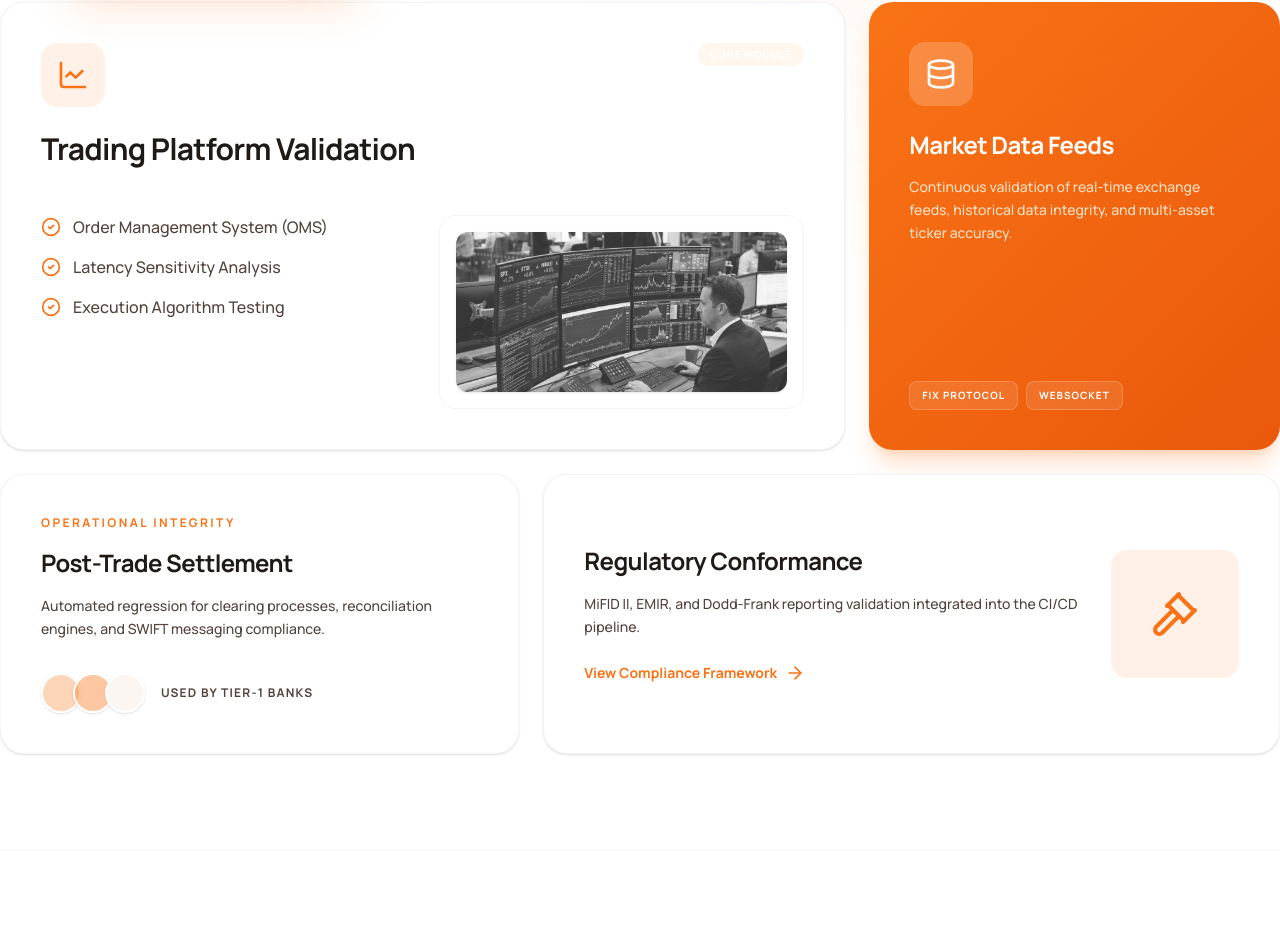
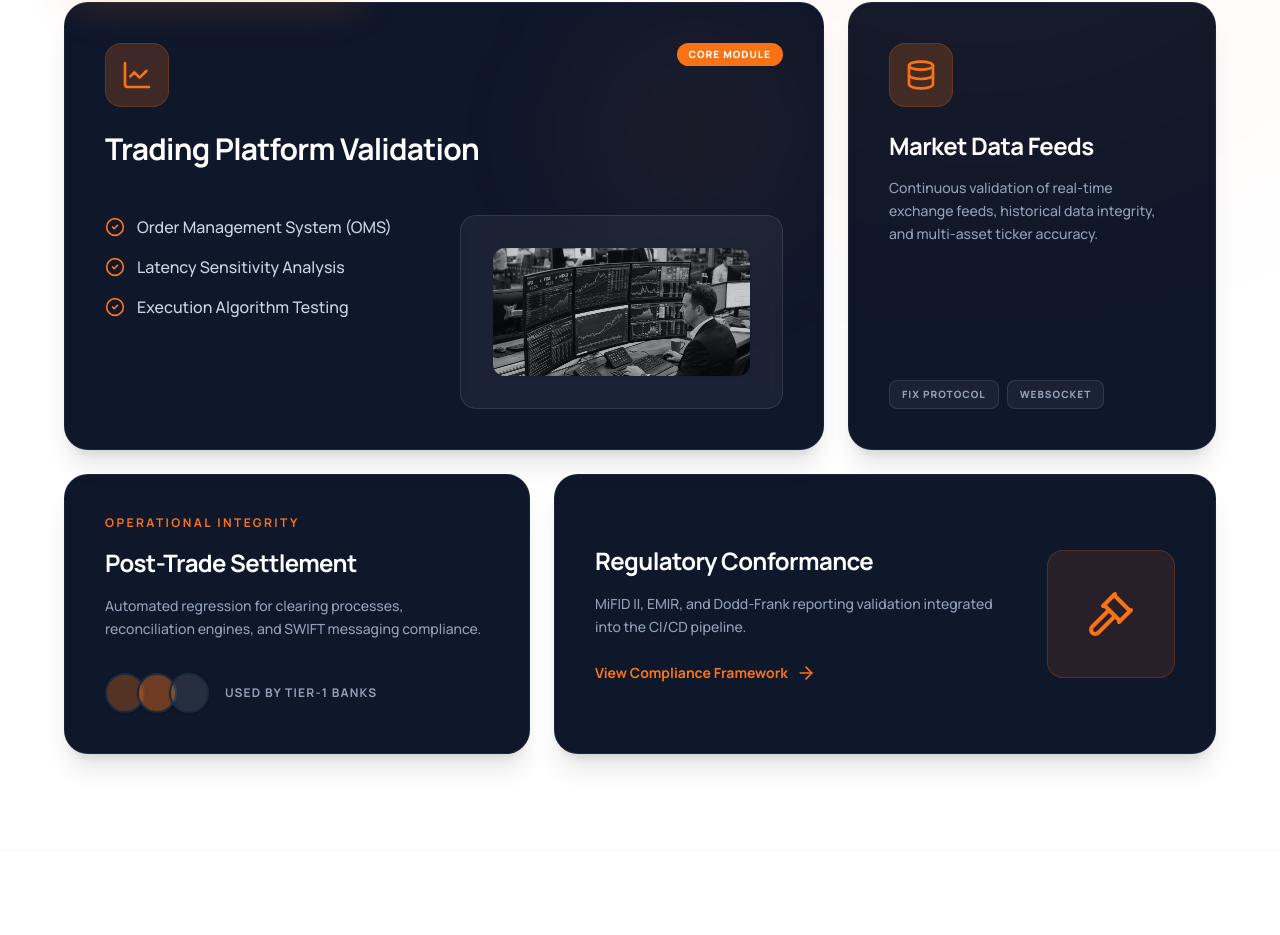
Before and after one commit to NrGjoe846/v-qube, a React (Vite) app: page /testing/capital-markets in a window 1280 px wide. Shown: the part 813-1748 px from the top of the page. Built offline with nearby package versions, Linux system fonts and the light colour scheme.

Commit message:
refactor: update UI styling and formatting across DataWarehouse, RetailLoanTesting, and CapitalMarkets pages

```diff
--- a/src/pages/CapitalMarkets.tsx
+++ b/src/pages/CapitalMarkets.tsx
@@ -79,98 +79,100 @@ export default function CapitalMarkets() {
           </div>
         </header>
 
-          {/* Bento Grid - Testing Specializations */}
+        {/* Bento Grid - Testing Specializations */}
+        <div className="container-max w-full">
           <div className="grid grid-cols-1 md:grid-cols-12 gap-6 mb-24">
             {/* Card 1: Trading Platform */}
             <motion.div
               whileHover={{ y: -5 }}
-              className="md:col-span-8 group relative overflow-hidden bg-white dark:bg-slate-900 rounded-3xl p-10 shadow-sm border border-slate-100 dark:border-slate-800 hover:shadow-xl transition-all duration-500"
+              className="md:col-span-8 group relative overflow-hidden bg-slate-900 rounded-3xl p-10 shadow-xl border border-white/5 hover:shadow-primary/10 transition-all duration-500"
             >
-              <div className="flex justify-between items-start mb-12">
+              <div className="flex justify-between items-start mb-12 relative z-10">
                 <div>
-                  <div className="w-16 h-16 bg-primary/10 rounded-2xl flex items-center justify-center mb-6">
+                  <div className="w-16 h-16 bg-primary/20 rounded-2xl flex items-center justify-center mb-6 border border-primary/20">
                     <LineChart className="text-primary w-8 h-8" />
                   </div>
-                  <h3 className="text-3xl font-bold tracking-tight text-on-surface">Trading Platform Validation</h3>
+                  <h3 className="text-3xl font-bold tracking-tight text-white">Trading Platform Validation</h3>
                 </div>
-                <span className="bg-primary-container text-white px-3 py-1 rounded-full text-[10px] font-black uppercase tracking-widest">CORE MODULE</span>
+                <span className="bg-primary text-white px-3 py-1 rounded-full text-[10px] font-black uppercase tracking-widest">CORE MODULE</span>
               </div>
-              <div className="grid md:grid-cols-2 gap-8">
+              <div className="grid md:grid-cols-2 gap-8 relative z-10">
                 <ul className="space-y-4">
-                  <li className="flex items-center gap-3 text-on-surface-variant font-medium">
+                  <li className="flex items-center gap-3 text-slate-300 font-medium">
                     <CheckCircle2 className="w-5 h-5 text-primary" />
                     Order Management System (OMS)
                   </li>
-                  <li className="flex items-center gap-3 text-on-surface-variant font-medium">
+                  <li className="flex items-center gap-3 text-slate-300 font-medium">
                     <CheckCircle2 className="w-5 h-5 text-primary" />
                     Latency Sensitivity Analysis
                   </li>
-                  <li className="flex items-center gap-3 text-on-surface-variant font-medium">
+                  <li className="flex items-center gap-3 text-slate-300 font-medium">
                     <CheckCircle2 className="w-5 h-5 text-primary" />
                     Execution Algorithm Testing
                   </li>
                 </ul>
-                <div className="bg-surface-container-low dark:bg-slate-800/50 rounded-2xl p-4 overflow-hidden border border-slate-100 dark:border-white/5">
+                <div className="bg-white/5 rounded-2xl p-6 md:p-8 overflow-hidden border border-white/10 backdrop-blur-sm">
                   <img
-                    className="w-full h-40 object-cover rounded-xl shadow-sm opacity-80 group-hover:opacity-100 transition-opacity duration-500 grayscale group-hover:grayscale-0"
+                    className="w-full h-32 object-cover rounded-xl shadow-sm opacity-80 group-hover:opacity-100 transition-opacity duration-500 grayscale group-hover:grayscale-0"
                     src="/assets/images/trading_dashboard.png"
                     alt="Trading dashboard visualization"
                     referrerPolicy="no-referrer"
                   />
                 </div>
               </div>
+              <div className="absolute top-0 right-0 w-64 h-64 bg-primary/5 rounded-full blur-3xl pointer-events-none"></div>
             </motion.div>
 
             {/* Card 2: Market Data */}
             <motion.div
               whileHover={{ y: -5 }}
-              className="md:col-span-4 bg-primary text-white rounded-3xl p-10 orange-gradient flex flex-col justify-between shadow-xl shadow-primary/20"
+              className="md:col-span-4 bg-slate-900 rounded-3xl p-10 flex flex-col justify-between border border-white/5 shadow-xl hover:shadow-primary/10 transition-all duration-500 group"
             >
               <div>
-                <div className="w-16 h-16 bg-white/20 rounded-2xl flex items-center justify-center mb-6">
-                  <Database className="text-white w-8 h-8" />
+                <div className="w-16 h-16 bg-primary/20 rounded-2xl flex items-center justify-center mb-6 border border-primary/20 group-hover:bg-primary group-hover:text-white transition-all duration-500">
+                  <Database className="text-primary group-hover:text-white w-8 h-8" />
                 </div>
-                <h3 className="text-2xl font-bold leading-tight mb-4 tracking-tight">Market Data Feeds</h3>
-                <p className="text-primary-fixed text-sm leading-relaxed opacity-90 font-medium">
+                <h3 className="text-2xl font-bold leading-tight mb-4 tracking-tight text-white">Market Data Feeds</h3>
+                <p className="text-slate-400 text-sm leading-relaxed font-medium">
                   Continuous validation of real-time exchange feeds, historical data integrity, and multi-asset ticker accuracy.
                 </p>
               </div>
               <div className="mt-8 flex flex-wrap gap-2">
-                <span className="bg-white/10 px-3 py-1.5 rounded-lg text-[10px] font-bold border border-white/20 uppercase tracking-widest">FIX Protocol</span>
-                <span className="bg-white/10 px-3 py-1.5 rounded-lg text-[10px] font-bold border border-white/20 uppercase tracking-widest">WebSocket</span>
+                <span className="bg-white/5 px-3 py-1.5 rounded-lg text-[10px] font-black text-slate-400 border border-white/10 uppercase tracking-widest">FIX Protocol</span>
+                <span className="bg-white/5 px-3 py-1.5 rounded-lg text-[10px] font-black text-slate-400 border border-white/10 uppercase tracking-widest">WebSocket</span>
               </div>
             </motion.div>
 
             {/* Card 3: Settlement */}
             <motion.div
               whileHover={{ y: -5 }}
-              className="md:col-span-5 bg-surface-container-low dark:bg-slate-900 rounded-3xl p-10 flex flex-col justify-between border border-outline-variant/15 dark:border-slate-800 shadow-sm"
+              className="md:col-span-5 bg-slate-900 rounded-3xl p-10 flex flex-col justify-between border border-white/5 shadow-xl hover:shadow-primary/10 transition-all duration-500 group"
             >
               <div>
                 <h4 className="text-xs font-bold uppercase tracking-[0.2em] text-primary mb-4">Operational Integrity</h4>
-                <h3 className="text-2xl font-bold mb-4 tracking-tight">Post-Trade Settlement</h3>
-                <p className="text-on-surface-variant text-sm mb-8 leading-relaxed font-medium">
+                <h3 className="text-2xl font-bold mb-4 tracking-tight text-white">Post-Trade Settlement</h3>
+                <p className="text-slate-400 text-sm mb-8 leading-relaxed font-medium">
                   Automated regression for clearing processes, reconciliation engines, and SWIFT messaging compliance.
                 </p>
               </div>
               <div className="flex items-center gap-4">
                 <div className="flex -space-x-2">
-                  <div className="w-10 h-10 rounded-full bg-primary/30 border-2 border-white dark:border-slate-800 shadow-sm"></div>
-                  <div className="w-10 h-10 rounded-full bg-primary/40 border-2 border-white dark:border-slate-800 shadow-sm"></div>
-                  <div className="w-10 h-10 rounded-full bg-surface-container-high border-2 border-white dark:border-slate-800 shadow-sm"></div>
+                  <div className="w-10 h-10 rounded-full bg-primary/30 border-2 border-slate-800 shadow-sm"></div>
+                  <div className="w-10 h-10 rounded-full bg-primary/40 border-2 border-slate-800 shadow-sm"></div>
+                  <div className="w-10 h-10 rounded-full bg-white/10 border-2 border-slate-800 shadow-sm"></div>
                 </div>
-                <span className="text-xs font-bold text-on-surface-variant uppercase tracking-widest">Used by Tier-1 Banks</span>
+                <span className="text-xs font-bold text-slate-400 uppercase tracking-widest">Used by Tier-1 Banks</span>
               </div>
             </motion.div>
 
             {/* Card 4: Compliance */}
             <motion.div
               whileHover={{ y: -5 }}
-              className="md:col-span-7 bg-white dark:bg-slate-900 rounded-3xl p-10 shadow-sm border border-slate-100 dark:border-slate-800 flex items-center gap-8 group"
+              className="md:col-span-7 bg-slate-900 rounded-3xl p-10 shadow-xl border border-white/5 hover:shadow-primary/10 transition-all duration-500 group flex items-center gap-8"
             >
               <div className="flex-1">
-                <h3 className="text-2xl font-bold mb-4 tracking-tight">Regulatory Conformance</h3>
-                <p className="text-on-surface-variant text-sm leading-relaxed mb-6 font-medium">
+                <h3 className="text-2xl font-bold mb-4 tracking-tight text-white">Regulatory Conformance</h3>
+                <p className="text-slate-400 text-sm leading-relaxed mb-6 font-medium">
                   MiFID II, EMIR, and Dodd-Frank reporting validation integrated into the CI/CD pipeline.
                 </p>
                 <Link to="/contact" className="text-primary font-bold text-sm flex items-center gap-2 hover:gap-3 transition-all">
@@ -178,11 +180,12 @@ export default function CapitalMarkets() {
                   <ArrowRight className="w-5 h-5" />
                 </Link>
               </div>
-              <div className="hidden sm:flex w-32 h-32 bg-primary/10 rounded-2xl items-center justify-center shrink-0">
-                <Gavel className="w-12 h-12 text-primary" />
+              <div className="hidden sm:flex w-32 h-32 bg-primary/10 rounded-2xl items-center justify-center shrink-0 border border-primary/20 group-hover:bg-primary group-hover:text-white transition-all duration-500">
+                <Gavel className="w-12 h-12 text-primary group-hover:text-white" />
               </div>
             </motion.div>
           </div>
+        </div>
 
           {/* Precision Metric Section */}
           <section className="mb-24 py-20 border-y border-outline-variant/15 flex flex-col md:flex-row gap-16 items-center">
--- a/src/pages/DataWarehouse.tsx
+++ b/src/pages/DataWarehouse.tsx
@@ -223,7 +223,7 @@ export default function DataWarehouse() {
                   { id: "02", color: "primary", title: "Data Transformation", desc: "Validating complex business logic and calculations applied during the ETL process, such as currency conversion or risk score calculation." },
                   { id: "03", color: "primary", title: "Data Quality", desc: "Checking for null values, duplicates, and invalid data formats that could contaminate analytical reports." },
                   { id: "04", color: "primary", title: "Regression & Scalability", desc: "Verifying that the warehouse performance remains consistent as data volume grows from gigabytes to petabytes." },
-                  { id: "05", color: "slate-900", title: "Incremental Load Testing", desc: "Testing the integrity of daily or hourly delta loads without affecting the existing historical data." }
+                  { id: "05", color: "primary", title: "Incremental Load Testing", desc: "Testing the integrity of daily or hourly delta loads without affecting the existing historical data." }
                 ].map((area, index) => (
                   <motion.div
                     key={area.id}
```
Also changed, not shown: src/pages/RetailLoanTesting.tsx (+5 -3 lines).
